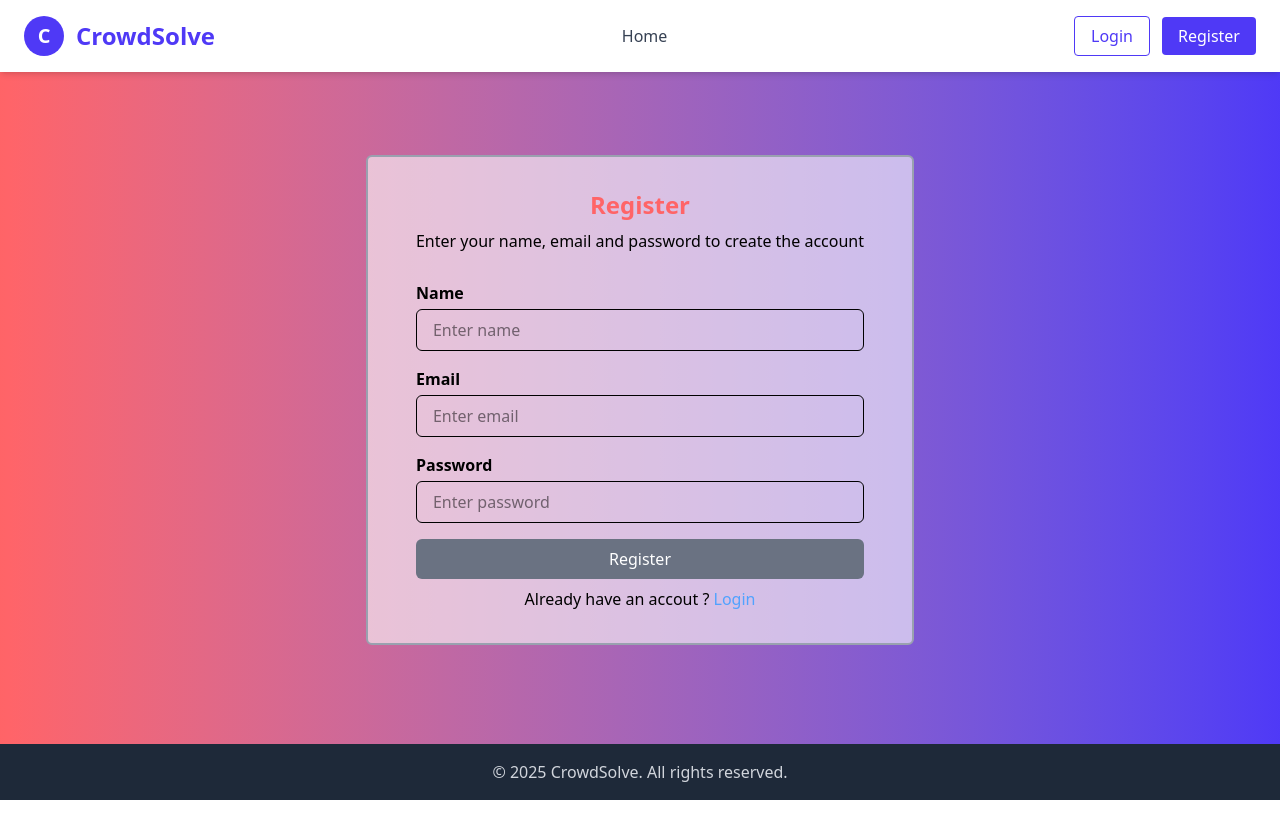
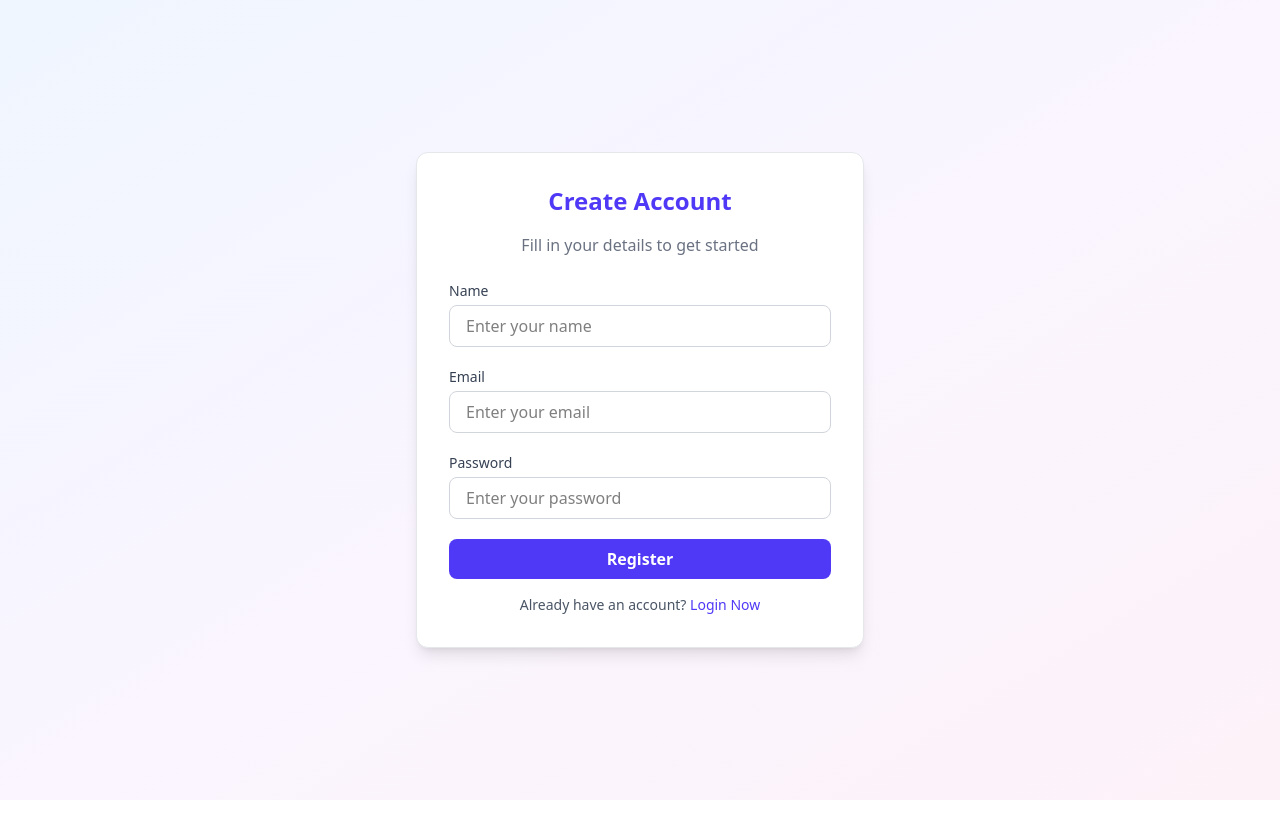
Before and after one commit to HKukreti4/CrowdSolve, a React (Vite) app in the folder client/: page /register in a window 1280 px wide. Built offline with nearby package versions, Linux system fonts and the light colour scheme.

Commit message:
changes the ui for login and register page

```diff
--- a/client/src/componets/header/Navbar.jsx
+++ b/client/src/componets/header/Navbar.jsx
@@ -18,9 +18,7 @@ const Navbar = () => {
       toast.error(error.response?.data?.message || error.message);
     }
   };
-  useEffect(() => {
-    if (!user) navigate("/login");
-  }, []);
+
 
   return (
     <>
--- a/client/src/context/UserContext.jsx
+++ b/client/src/context/UserContext.jsx
@@ -1,29 +1,25 @@
 import { createContext, useState, useEffect } from "react";
 
-// Create the context
-export const UserContext = createContext(null);
 
-// Provider component
+export const UserContext = createContext();
+
 export const UserProvider = ({ children }) => {
   const [user, setUser] = useState(null);
-
-  // Load user from localStorage on initial render
+  const [loading, setLoading] = useState(false);
+  // Initialize from localStorage
   useEffect(() => {
-    const storedUser = localStorage.getItem("user");
-    if (storedUser) {
-      setUser(JSON.parse(storedUser));
+    setLoading(true);
+    const storedUser = JSON.parse(localStorage.getItem("user"));
+    console.log(storedUser);
+    if (storedUser?.email) {
+      setUser(storedUser);
     }
+    setLoading(false);
   }, []);
-
-  // Sync user state with localStorage
-  useEffect(() => {
-    if (user) {
-      localStorage.setItem("user", JSON.stringify(user));
-    } else {
-      localStorage.removeItem("user");
-    }
-  }, [user]);
-
+  console.log(user);
+  if (loading) {
+    return <h2>Loading...</h2>;
+  }
   return (
     <UserContext.Provider value={{ user, setUser }}>
       {children}
--- a/client/src/layouts/ProtectedLayout.jsx
+++ b/client/src/layouts/ProtectedLayout.jsx
@@ -1,36 +1,28 @@
-import React, { useEffect, useState, useContext } from "react";
-import { Outlet, useNavigate } from "react-router-dom";
+import { useContext, useEffect } from "react";
+import { useNavigate, Outlet } from "react-router-dom";
 import { UserContext } from "../context/UserContext";
 
 const ProtectedLayout = () => {
-  const { user } = useContext(UserContext);
+  const { user, setUser } = useContext(UserContext);
   const navigate = useNavigate();
-  const [checkingAuth, setCheckingAuth] = useState(true);
+
+  const [loading, setLoading] = useState(true);
 
   useEffect(() => {
-    if (!user) {
-      const storedUser = JSON.parse(localStorage.getItem("user"));
-      if (storedUser?.email) {
-        // Optionally set the user in context if needed
-        // setUser(storedUser);
-        setCheckingAuth(false);
-      } else {
-        navigate("/login");
-      }
-    } else {
-      setCheckingAuth(false);
+    const storedUser = JSON.parse(localStorage.getItem("user"));
+    if (!user?.email && (!storedUser || !storedUser.email)) {
+      navigate("/login");
+    } else if (!user?.email && storedUser?.email) {
+      setUser(storedUser);
     }
-  }, [user, navigate]);
+    setLoading(false);
+  }, [user, navigate, setUser]);
 
-  if (checkingAuth) {
-    return (
-      <div className="flex justify-center items-center h-64">
-        Checking authentication...
-      </div>
-    );
+  if (loading) {
+    return <div>Checking user...</div>;
   }
 
-  return <Outlet />;
+  return user?.email ? <Outlet /> : null;
 };
 
 export default ProtectedLayout;
--- a/client/src/pages/Login.jsx
+++ b/client/src/pages/Login.jsx
@@ -1,6 +1,6 @@
 import { NavLink, useNavigate } from "react-router-dom";
 import { useContext, useState, useEffect } from "react";
-import axiosInstance from "./../utils/axiosInstance";
+import axiosInstance from "../utils/axiosInstance";
 import toast from "react-hot-toast";
 import { UserContext } from "../context/UserContext";
 
@@ -19,14 +19,10 @@ const Login = () => {
     try {
       const res = await axiosInstance.post("/auth/login", loginData);
       if (res) {
-        // Save user to localStorage
         localStorage.setItem("user", JSON.stringify(res.data.user));
-
-        // Update context
         setUser(res.data.user);
-
         toast.success("Login Successful");
-        navigate("/"); // go to home after login
+        navigate("/");
         setloginData({ email: "", password: "" });
       }
     } catch (error) {
@@ -36,27 +32,28 @@ const Login = () => {
     }
   };
 
-  // Redirect if already logged in
   useEffect(() => {
     if (user?.email) {
-      navigate("/"); // prevent going to login again if already logged in
+      navigate("/");
     }
   }, [user, navigate]);
 
   return (
-    <div className="flex items-center justify-center h-screen bg-gray-50 bg-gradient-to-r from-red-400 to-indigo-600">
-      <div className="text-center flex flex-col gap-2 bg-white/60 backdrop:blur-2xl border-2 border-gray-400 py-8 px-12 rounded-md">
-        <h3 className="md:text-2xl text-md font-bold text-red-400 capitalize">
-          Welcome back
+    <div className="flex items-center justify-center min-h-screen bg-gradient-to-br from-blue-50 via-purple-50 to-pink-50 px-4">
+      <div className="bg-white w-full max-w-md p-8 rounded-xl shadow-lg border border-gray-200">
+        <h3 className="text-2xl font-bold text-center text-indigo-600 mb-4">
+          Welcome Back
         </h3>
-        <p>Enter your email and password to access the account</p>
+        <p className="text-center text-gray-500 mb-6">
+          Enter your email and password to access your account
+        </p>
 
-        <form
-          onSubmit={submitHandler}
-          className="text-left flex mt-5 flex-col gap-4 items-center"
-        >
-          <div className="flex flex-col gap-1 w-full">
-            <label htmlFor="email" className="font-bold">
+        <form onSubmit={submitHandler} className="space-y-5">
+          <div>
+            <label
+              htmlFor="email"
+              className="block text-sm font-medium text-gray-700 mb-1"
+            >
               Email
             </label>
             <input
@@ -64,15 +61,18 @@ const Login = () => {
               name="email"
               id="email"
               value={loginData.email}
-              placeholder="Enter email"
+              placeholder="Enter your email"
               onChange={(e) =>
                 setloginData({ ...loginData, [e.target.name]: e.target.value })
               }
-              className="border-[1px] focus:border-green-400 outline-none px-4 py-2 rounded-md"
+              className="w-full border border-gray-300 px-4 py-2 rounded-lg focus:outline-none focus:ring-2 focus:ring-indigo-400 transition"
             />
           </div>
-          <div className="flex flex-col gap-1 w-full">
-            <label htmlFor="password" className="font-bold">
+          <div>
+            <label
+              htmlFor="password"
+              className="block text-sm font-medium text-gray-700 mb-1"
+            >
               Password
             </label>
             <input
@@ -83,30 +83,27 @@ const Login = () => {
               onChange={(e) =>
                 setloginData({ ...loginData, [e.target.name]: e.target.value })
               }
-              placeholder="Enter password"
-              className="border-[1px] w-full focus:border-green-400 outline-none px-4 py-2 rounded-md"
+              placeholder="Enter your password"
+              className="w-full border border-gray-300 px-4 py-2 rounded-lg focus:outline-none focus:ring-2 focus:ring-indigo-400 transition"
             />
           </div>
-          {loading ? (
-            <button
-              type="button"
-              className="bg-gray-500 cursor-not-allowed text-white rounded-md py-2 w-full"
-            >
-              Loading ...
-            </button>
-          ) : (
-            <button
-              type="submit"
-              className="bg-gray-500 px-4 w-full cursor-pointer text-white rounded-md py-2"
-            >
-              Login
-            </button>
-          )}
+
+          <button
+            type="submit"
+            disabled={loading}
+            className={`w-full py-2 rounded-lg text-white font-semibold transition ${
+              loading
+                ? "bg-gray-400 cursor-not-allowed"
+                : "bg-indigo-600 hover:bg-indigo-700"
+            }`}
+          >
+            {loading ? "Logging in..." : "Login"}
+          </button>
         </form>
 
-        <p>
+        <p className="text-center text-sm text-gray-600 mt-4">
           Don't have an account?{" "}
-          <NavLink to={"/register"} className="text-blue-400">
+          <NavLink to={"/register"} className="text-indigo-600 hover:underline">
             Register Now
           </NavLink>
         </p>
--- a/client/src/pages/Register.jsx
+++ b/client/src/pages/Register.jsx
@@ -1,12 +1,11 @@
 import { NavLink, useNavigate } from "react-router-dom";
-import { useContext, useState } from "react";
+import { useContext, useState, useEffect } from "react";
 import axiosInstance from "./../utils/axiosInstance";
 import toast from "react-hot-toast";
 import { UserContext } from "../context/UserContext";
-import { useEffect } from "react";
 
 const Register = () => {
-  const [loginData, setloginData] = useState({
+  const [registerData, setRegisterData] = useState({
     name: "",
     email: "",
     password: "",
@@ -18,110 +17,125 @@ const Register = () => {
   const submitHandler = async (e) => {
     e.preventDefault();
     setLoading(true);
-    console.log(loginData);
     try {
-      const res = await axiosInstance.post("/auth/register", loginData);
+      const res = await axiosInstance.post("/auth/register", registerData);
       if (res) {
-        setUser(res.data.user);
+        toast.success("Registration Successful");
         navigate("/login");
-        setloginData({ email: "", password: "", name: "" });
-        toast.success("Registration Successfull");
+        setRegisterData({ name: "", email: "", password: "" });
       }
     } catch (error) {
-      toast.error(error.response.data.message);
+      toast.error(error.response?.data?.message || "Registration failed");
     } finally {
       setLoading(false);
     }
   };
+
   useEffect(() => {
     const storedUser = JSON.parse(localStorage.getItem("user"));
     if (storedUser?.email) {
       navigate("/");
-    } else {
-      navigate("/register");
     }
-  }, []);
+  }, [navigate]);
+
   return (
-    <div className="flex items-center justify-center h-screen bg-gray-50 bg-gradient-to-r from-red-400 to-indigo-600">
-      <div className="text-center flex flex-col gap-2  bg-white/60 backdrop:blur-2xl  border-2 border-gray-400 py-8 px-12 rounded-md">
-        <h3 className="md:text-2xl text-md font-bold text-red-400 capitalize ">
-          Register
+    <div className="flex items-center justify-center min-h-screen bg-gradient-to-br from-blue-50 via-purple-50 to-pink-50 px-4">
+      <div className="bg-white w-full max-w-md p-8 rounded-xl shadow-lg border border-gray-200">
+        <h3 className="text-2xl font-bold text-center text-indigo-600 mb-4">
+          Create Account
         </h3>
-        <p>Enter your name, email and password to create the account</p>
+        <p className="text-center text-gray-500 mb-6">
+          Fill in your details to get started
+        </p>
 
-        <form
-          onSubmit={(e) => submitHandler(e)}
-          className="text-left flex mt-5 flex-col gap-4 items-center"
-        >
-          <div className="flex flex-col gap-1 w-full">
-            <label htmlFor="name" className="font-bold">
+        <form onSubmit={submitHandler} className="space-y-5">
+          <div>
+            <label
+              htmlFor="name"
+              className="block text-sm font-medium text-gray-700 mb-1"
+            >
               Name
             </label>
             <input
               type="text"
               name="name"
               id="name"
-              value={loginData?.name}
-              placeholder="Enter name"
+              value={registerData.name}
+              placeholder="Enter your name"
               onChange={(e) =>
-                setloginData({ ...loginData, [e.target.name]: e.target.value })
+                setRegisterData({
+                  ...registerData,
+                  [e.target.name]: e.target.value,
+                })
               }
-              className="border-[1px] focus:border-green-400 outline-none px-4 py-2 rounded-md"
+              className="w-full border border-gray-300 px-4 py-2 rounded-lg focus:outline-none focus:ring-2 focus:ring-indigo-400 transition"
+              required
             />
           </div>
-          <div className="flex flex-col gap-1 w-full">
-            <label htmlFor="email" className="font-bold">
+          <div>
+            <label
+              htmlFor="email"
+              className="block text-sm font-medium text-gray-700 mb-1"
+            >
               Email
             </label>
             <input
               type="email"
               name="email"
               id="email"
-              value={loginData?.email}
-              placeholder="Enter email"
+              value={registerData.email}
+              placeholder="Enter your email"
               onChange={(e) =>
-                setloginData({ ...loginData, [e.target.name]: e.target.value })
+                setRegisterData({
+                  ...registerData,
+                  [e.target.name]: e.target.value,
+                })
               }
-              className="border-[1px] focus:border-green-400 outline-none px-4 py-2 rounded-md"
+              className="w-full border border-gray-300 px-4 py-2 rounded-lg focus:outline-none focus:ring-2 focus:ring-indigo-400 transition"
+              required
             />
           </div>
-          <div className="flex flex-col gap-1 w-full">
-            <label htmlFor="password" className="font-bold">
+          <div>
+            <label
+              htmlFor="password"
+              className="block text-sm font-medium text-gray-700 mb-1"
+            >
               Password
             </label>
             <input
               type="password"
               name="password"
               id="password"
-              value={loginData?.password}
+              value={registerData.password}
+              placeholder="Enter your password"
               onChange={(e) =>
-                setloginData({ ...loginData, [e.target.name]: e.target.value })
+                setRegisterData({
+                  ...registerData,
+                  [e.target.name]: e.target.value,
+                })
               }
-              placeholder="Enter password"
-              className="border-[1px] w-full focus:border-green-400 outline-none px-4 py-2 rounded-md"
+              className="w-full border border-gray-300 px-4 py-2 rounded-lg focus:outline-none focus:ring-2 focus:ring-indigo-400 transition"
+              required
             />
           </div>
-          {loading ? (
-            <button
-              type="button"
-              className="bg-gray-500 cursor-not-allowed text-white rounded-md py-2"
-            >
-              Loading ...
-            </button>
-          ) : (
-            <button
-              type="submit"
-              className="bg-gray-500 px-4 w-full cursor-pointer text-white rounded-md py-2"
-            >
-              Register
-            </button>
-          )}
+
+          <button
+            type="submit"
+            disabled={loading}
+            className={`w-full py-2 rounded-lg text-white font-semibold transition ${
+              loading
+                ? "bg-gray-400 cursor-not-allowed"
+                : "bg-indigo-600 hover:bg-indigo-700"
+            }`}
+          >
+            {loading ? "Registering..." : "Register"}
+          </button>
         </form>
 
-        <p>
-          Already have an accout ?{" "}
-          <NavLink to={"/login"} className="text-blue-400">
-            Login
+        <p className="text-center text-sm text-gray-600 mt-4">
+          Already have an account?{" "}
+          <NavLink to="/login" className="text-indigo-600 hover:underline">
+            Login Now
           </NavLink>
         </p>
       </div>
--- a/client/src/router.jsx
+++ b/client/src/router.jsx
@@ -1,26 +1,29 @@
 import { createBrowserRouter, createRoutesFromElements, Route } from "react-router-dom";
 import Home from "./pages/Home";
 import Login from "./pages/Login";
+import Register from "./pages/Register";
 import PostProblem from "./pages/PostProblem";
-import RootLayout from "./layouts/RootLayout";
 import ProblemPage from "./pages/Problem";
 import SolutionPage from "./pages/Solution";
 import AddSolutionPage from "./pages/AddSolution";
-import Register from "./pages/Register";
+import RootLayout from "./layouts/RootLayout";
 import ProtectedLayout from "./layouts/ProtectedLayout";
-
 export const router = createBrowserRouter(
   createRoutesFromElements(
+    <>
+      <Route path="/login" element={<Login />} />
+      <Route path="/register" element={<Register />} />
+      {/* Routes with header/footer */}
       <Route path="/" element={<RootLayout />}>
         <Route path="" element={<Home />} />
-      <Route path="login" element={<Login />} />
-      <Route path="" element={<ProtectedLayout />}>
+        {/* Protected routes */}
+        <Route element={<ProtectedLayout />}>
           <Route path="problem/post" element={<PostProblem />} />
           <Route path="problems" element={<ProblemPage />} />
           <Route path="problem/:problemId" element={<SolutionPage />} />
           <Route path="add-solution/:problemId" element={<AddSolutionPage />} />
         </Route>
-      <Route path="register" element={<Register />} />
       </Route>
+    </>
   )
 );
```
Also changed, not shown: client/src/componets/sections/FeatureSection.jsx (+120 -14 lines), client/src/pages/Home.jsx (+3 -141 lines). Lines whose indentation alone changed are shown as unchanged.
